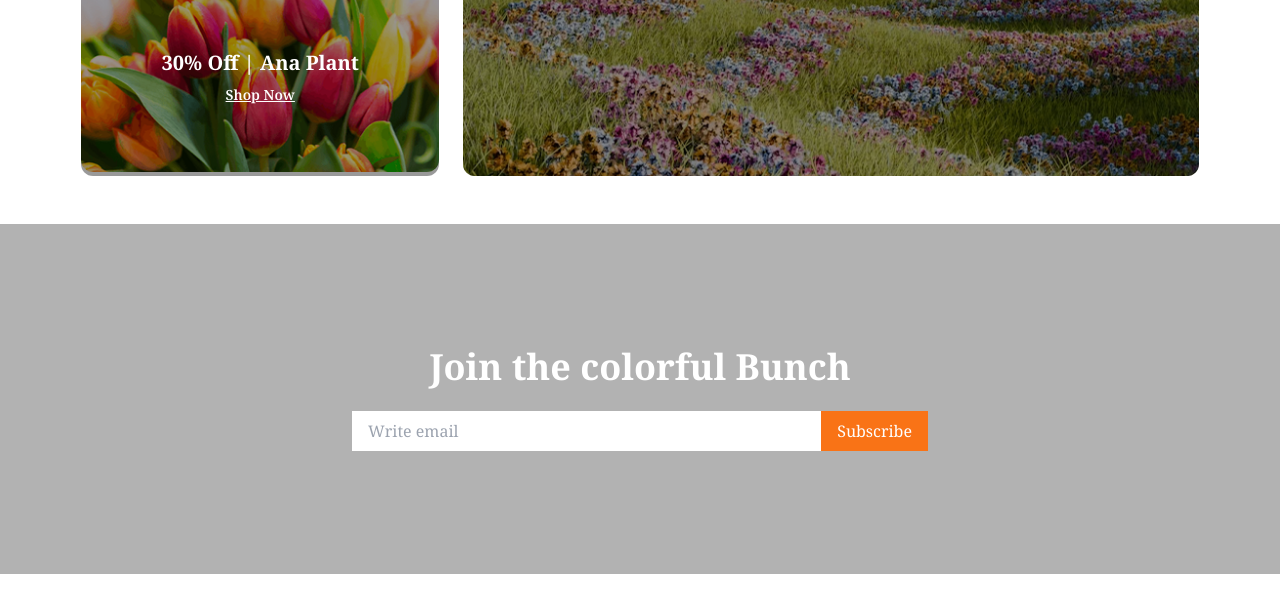
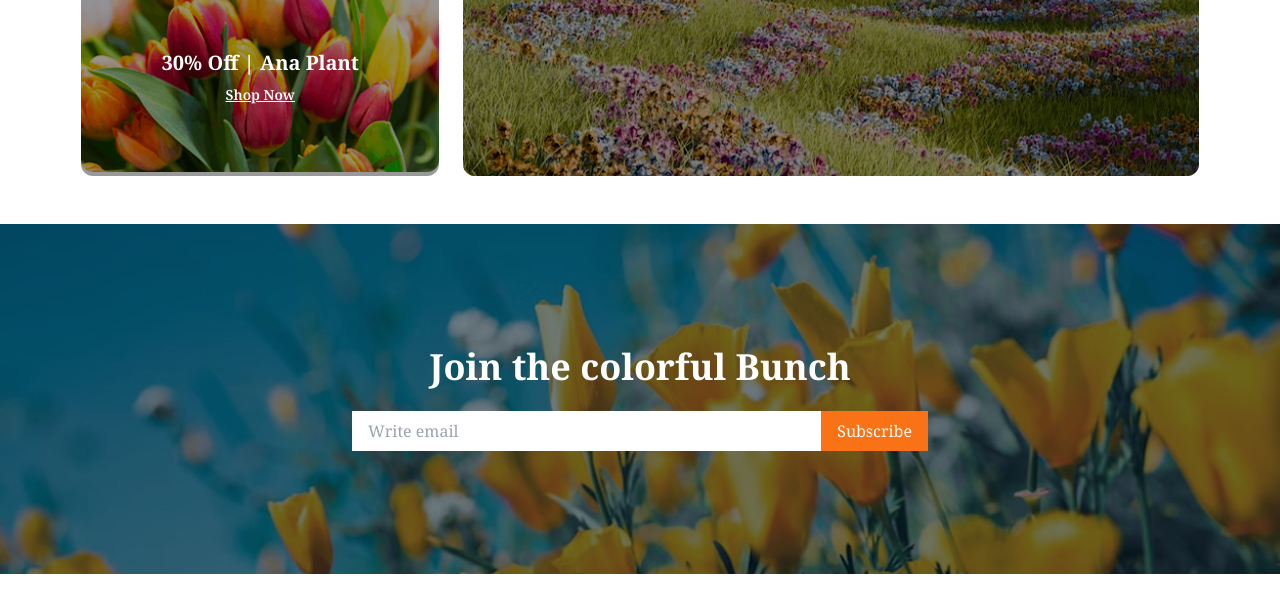
Before and after one commit to RAHEDUZZAMAN/B12A02WEBSITE, a plain HTML site: page index.html in a window 1280 px wide. Shown: the part 2654-3265 px from the top of the page. Drawn offline with nearby package versions, Linux system fonts and the light colour scheme.

Commit message:
Final Commit

```diff
--- a/index.html
+++ b/index.html
@@ -221,7 +221,7 @@
   </main>
 
      <section>
-         <div class="relative bg-cover bg-center h-[350px] mt-12" style="background-image: url('image/news-letter-bg.png');">
+         <div class="relative bg-cover bg-center h-[350px] mt-12" style="background-image: url('assets/news-letter-bg.png');">
          <div class="absolute inset-0 bg-black bg-opacity-30 flex flex-col justify-center items-center text-white text-center px-4">
       <h1 class="text-3xl md:text-4xl font-bold mb-4">Join the colorful Bunch</h1>
 
```
